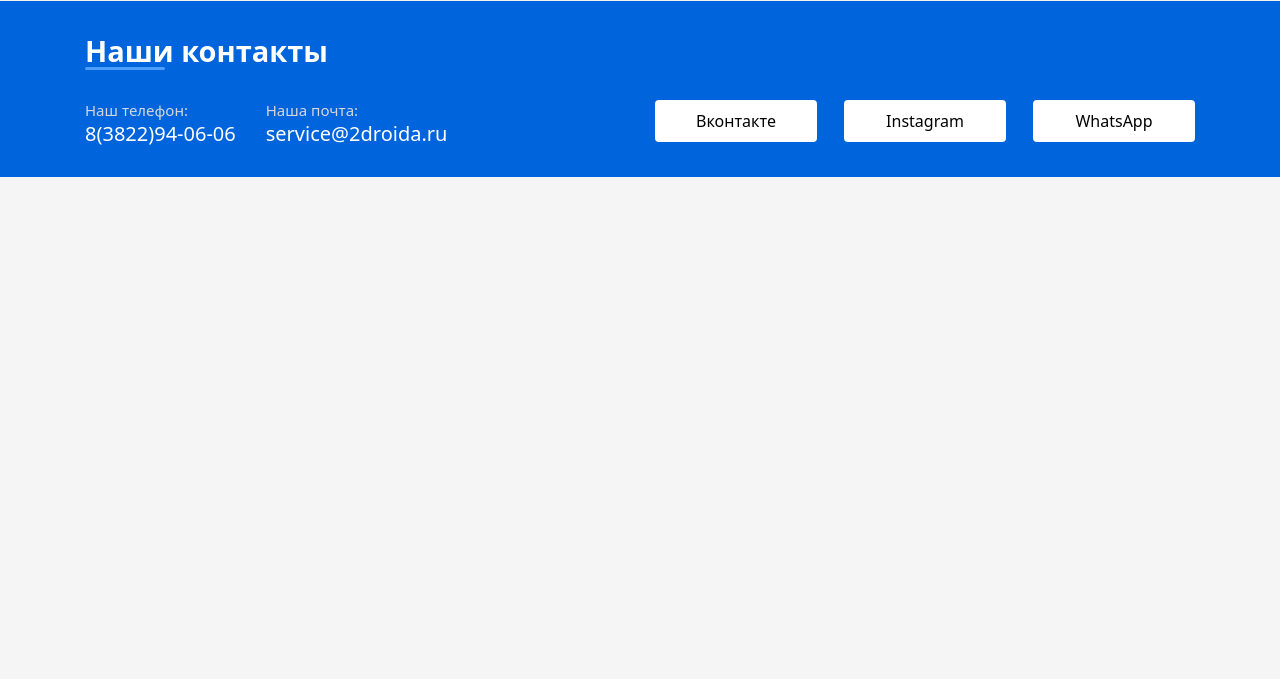
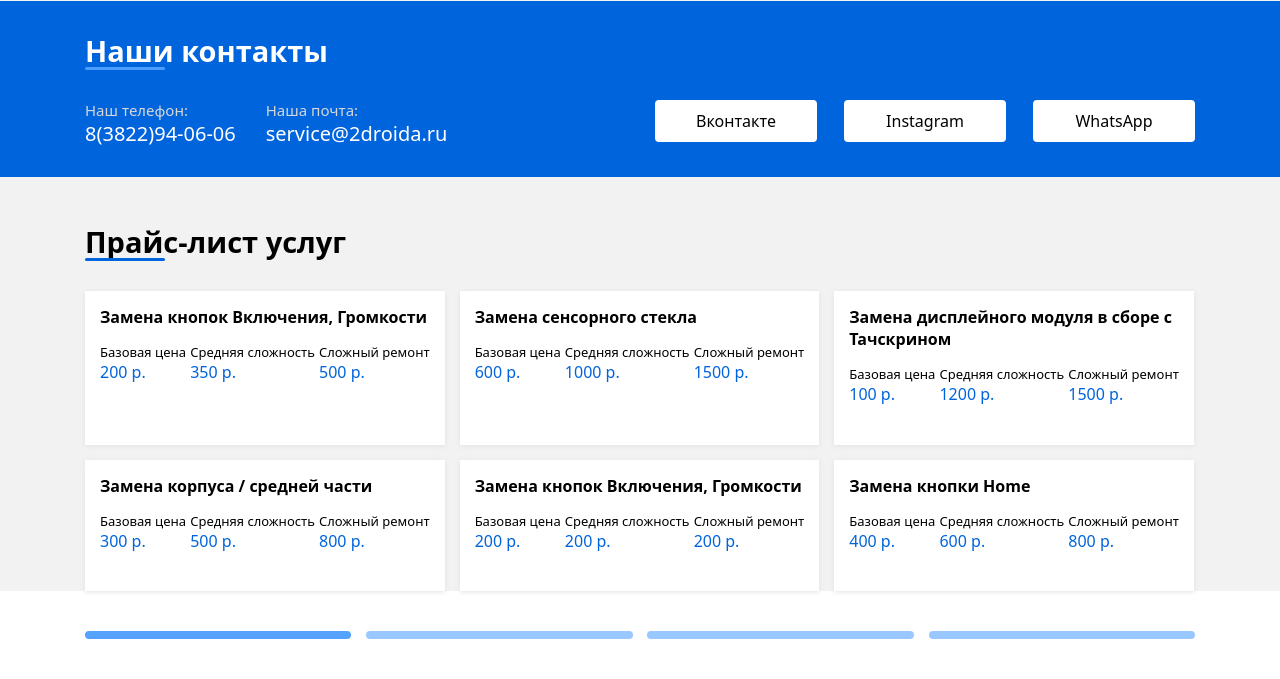
Before and after one commit to Maxim-X/landingDROID, a PHP site: page / in a window 1280 px wide. Shown: the part 1152-1831 px from the top of the page. Before the commit the page ends 1329 px from the top, so only its background shows below. Run offline with PHP 8.4, Linux system fonts and the light colour scheme.

Commit message:
Блок "Прайс-лист услуг"

```diff
--- a/css/style.css
+++ b/css/style.css
@@ -457,3 +457,93 @@ h2.head_section_white:before {
 .soc_block:hover {
     transform: translateY(-5px);
 }
+
+/* СЛАЙДЕР */
+
+.wrapper{
+    width: 100%;
+    height: 300px;
+    position: relative;
+}
+
+.slider{
+    height: inherit;
+    width: inherit;
+    position: relative;
+}
+
+.slides{
+    position: absolute;
+    width: inherit;
+    height: inherit;
+    opacity: 0;
+}
+
+.controls{
+    width: 100%;
+    height: auto;
+    display: flex;
+    justify-content: space-between;
+    padding-top: 15px;
+    padding: 40px 0px;
+}
+
+.controls label {
+    background: #99c7ff;
+    width: 24%;
+    height: 8px;
+    display: inline-block;
+    border-radius: 50px;
+    cursor: pointer;
+}
+
+.controls label:hover,
+#slide1:checked ~ .controls label:nth-child(1),
+#slide2:checked ~ .controls label:nth-child(2),
+#slide3:checked ~ .controls label:nth-child(3),
+#slide4:checked ~ .controls label:nth-child(4) {
+    background: #56a2ff;
+}
+
+#slide1:checked ~ .slider > .slider1,
+#slide2:checked ~ .slider > .slider2,
+#slide3:checked ~ .slider > .slider3,
+#slide4:checked ~ .slider > .slider4{
+    opacity: 1;
+}
+
+.wrapper input{
+    display: none;
+}
+
+.sec_all_price {height: inherit;width: inherit;display: grid;grid-template-columns: 32.4% 32.4% 32.4%;grid-gap: 15px;}
+
+.sec_all_price .price .name {
+    font-weight: 600;
+}
+
+.sec_all_price .price .money {
+    display: flex;
+    justify-content: space-between;
+    margin-top: 15px;
+}
+
+.sec_all_price .price {
+    background: white;
+    padding: 15px;
+    box-shadow: 0px 1px 5px 0px #e2e2e2;
+}
+
+section#all_price {
+    background: #f2f2f2;
+    padding: 30px 0px 0px 0px;
+}
+
+.sec_all_price .price .money .type_money .m_price {
+    font-size: 16px;
+    color: #0064dd;
+}
+.sec_all_price .price .money .type_money .title {
+    font-size: 13px;
+}
+/* СЛАЙДЕР */
--- a/index.html
+++ b/index.html
@@ -158,5 +158,421 @@
 			</div>
 		</div>
 	</section>
+
+	<!-- Слайдер, содержащий прайс-лист -->
+	<section id="all_price">
+		<div class="container">
+			<h2 class="head_section">Прайс-лист услуг</h2>
+			<div class="row">
+				<div class="col-12">
+					<div class="wrapper">
+						<input type="radio" name="point" id="slide1" checked>
+						<input type="radio" name="point" id="slide2">
+						<input type="radio" name="point" id="slide3">
+						<input type="radio" name="point" id="slide4">
+						<div class="slider">
+							<div class="slides slider1">
+								<div class="sec_all_price">
+									<div class="price">
+										<div class="name">Замена кнопок Включения, Громкости</div>
+										<div class="money">
+											<div class="type_money">
+												<div class="title">Базовая цена</div>
+												<div class="m_price">200 р.</div>
+											</div>
+											<div class="type_money">
+												<div class="title">Средняя сложность</div>
+												<div class="m_price">350 р.</div>
+											</div>
+											<div class="type_money">
+												<div class="title">Сложный ремонт</div>
+												<div class="m_price">500 р.</div>
+											</div>
+										</div>
+									</div>
+									<div class="price">
+										<div class="name">Замена сенсорного стекла</div>
+										<div class="money">
+											<div class="type_money">
+												<div class="title">Базовая цена</div>
+												<div class="m_price">600 р.</div>
+											</div>
+											<div class="type_money">
+												<div class="title">Средняя сложность</div>
+												<div class="m_price">1000 р.</div>
+											</div>
+											<div class="type_money">
+												<div class="title">Сложный ремонт</div>
+												<div class="m_price">1500 р.</div>
+											</div>
+										</div>
+									</div>
+									<div class="price">
+										<div class="name">Замена дисплейного модуля в сборе с Тачскрином</div>
+										<div class="money">
+											<div class="type_money">
+												<div class="title">Базовая цена</div>
+												<div class="m_price">100 р.</div>
+											</div>
+											<div class="type_money">
+												<div class="title">Средняя сложность</div>
+												<div class="m_price">1200 р.</div>
+											</div>
+											<div class="type_money">
+												<div class="title">Сложный ремонт</div>
+												<div class="m_price">1500 р.</div>
+											</div>
+										</div>
+									</div>
+									<div class="price">
+										<div class="name">Замена корпуса / средней части</div>
+										<div class="money">
+											<div class="type_money">
+												<div class="title">Базовая цена</div>
+												<div class="m_price">300 р.</div>
+											</div>
+											<div class="type_money">
+												<div class="title">Средняя сложность</div>
+												<div class="m_price">500 р.</div>
+											</div>
+											<div class="type_money">
+												<div class="title">Сложный ремонт</div>
+												<div class="m_price">800 р.</div>
+											</div>
+										</div>
+									</div>
+									<div class="price">
+										<div class="name">Замена кнопок Включения, Громкости</div>
+										<div class="money">
+											<div class="type_money">
+												<div class="title">Базовая цена</div>
+												<div class="m_price">200 р.</div>
+											</div>
+											<div class="type_money">
+												<div class="title">Средняя сложность</div>
+												<div class="m_price">200 р.</div>
+											</div>
+											<div class="type_money">
+												<div class="title">Сложный ремонт</div>
+												<div class="m_price">200 р.</div>
+											</div>
+										</div>
+									</div>
+									<div class="price">
+										<div class="name">Замена кнопки Home</div>
+										<div class="money">
+											<div class="type_money">
+												<div class="title">Базовая цена</div>
+												<div class="m_price">400 р.</div>
+											</div>
+											<div class="type_money">
+												<div class="title">Средняя сложность</div>
+												<div class="m_price">600 р.</div>
+											</div>
+											<div class="type_money">
+												<div class="title">Сложный ремонт</div>
+												<div class="m_price">800 р.</div>
+											</div>
+										</div>
+									</div>
+								</div>
+							</div>
+							<div class="slides slider2">
+								<div class="sec_all_price">
+									<div class="price">
+										<div class="name">Замена кнопок Включения, Громкости</div>
+										<div class="money">
+											<div class="type_money">
+												<div class="title">Базовая цена</div>
+												<div class="m_price">200 р.</div>
+											</div>
+											<div class="type_money">
+												<div class="title">Средняя сложность</div>
+												<div class="m_price">400 р.</div>
+											</div>
+											<div class="type_money">
+												<div class="title">Сложный ремонт</div>
+												<div class="m_price">600 р.</div>
+											</div>
+										</div>
+									</div>
+									<div class="price">
+										<div class="name">Замена аккумуляторной батареи</div>
+										<div class="money">
+											<div class="type_money">
+												<div class="title">Базовая цена</div>
+												<div class="m_price">300 р.</div>
+											</div>
+											<div class="type_money">
+												<div class="title">Средняя сложность</div>
+												<div class="m_price">500 р.</div>
+											</div>
+											<div class="type_money">
+												<div class="title">Сложный ремонт</div>
+												<div class="m_price">800 р.</div>
+											</div>
+										</div>
+									</div>
+									<div class="price">
+										<div class="name">Замена динамика</div>
+										<div class="money">
+											<div class="type_money">
+												<div class="title">Базовая цена</div>
+												<div class="m_price">400 р.</div>
+											</div>
+											<div class="type_money">
+												<div class="title">Средняя сложность</div>
+												<div class="m_price">600 р.</div>
+											</div>
+											<div class="type_money">
+												<div class="title">Сложный ремонт</div>
+												<div class="m_price">800 р.</div>
+											</div>
+										</div>
+									</div>
+									<div class="price">
+										<div class="name">Замена основной / фронтальной камеры</div>
+										<div class="money">
+											<div class="type_money">
+												<div class="title">Базовая цена</div>
+												<div class="m_price">400 р.</div>
+											</div>
+											<div class="type_money">
+												<div class="title">Средняя сложность</div>
+												<div class="m_price">600 р.</div>
+											</div>
+											<div class="type_money">
+												<div class="title">Сложный ремонт</div>
+												<div class="m_price">800 р.</div>
+											</div>
+										</div>
+									</div>
+									<div class="price">
+										<div class="name">Замена шлейфа Дисплея / Сканера отпечатка</div>
+										<div class="money">
+											<div class="type_money">
+												<div class="title">Базовая цена</div>
+												<div class="m_price">500 р.</div>
+											</div>
+											<div class="type_money">
+												<div class="title">Средняя сложность</div>
+												<div class="m_price">800 р.</div>
+											</div>
+											<div class="type_money">
+												<div class="title">Сложный ремонт</div>
+												<div class="m_price">1200 р.</div>
+											</div>
+										</div>
+									</div>
+									<div class="price">
+										<div class="name">Замена разъёма гарнитуры (3.5 mini Jack)</div>
+										<div class="money">
+											<div class="type_money">
+												<div class="title">Базовая цена</div>
+												<div class="m_price">800 р.</div>
+											</div>
+											<div class="type_money">
+												<div class="title">Средняя сложность</div>
+												<div class="m_price">1000 р.</div>
+											</div>
+											<div class="type_money">
+												<div class="title">Сложный ремонт</div>
+												<div class="m_price">1500 р.</div>
+											</div>
+										</div>
+									</div>
+								</div>
+								</div>
+							<div class="slides slider3">
+							<div class="sec_all_price">
+									<div class="price">
+										<div class="name">Замена разъёма SIM / карты памяти</div>
+										<div class="money">
+											<div class="type_money">
+												<div class="title">Базовая цена</div>
+												<div class="m_price">1000 р.</div>
+											</div>
+											<div class="type_money">
+												<div class="title">Средняя сложность</div>
+												<div class="m_price">1500 р.</div>
+											</div>
+											<div class="type_money">
+												<div class="title">Сложный ремонт</div>
+												<div class="m_price">2000 р.</div>
+											</div>
+										</div>
+									</div>
+									<div class="price">
+										<div class="name">Ремонт / Замена разъёма зарядки / микрофона</div>
+										<div class="money">
+											<div class="type_money">
+												<div class="title">Базовая цена</div>
+												<div class="m_price">600 р.</div>
+											</div>
+											<div class="type_money">
+												<div class="title">Средняя сложность</div>
+												<div class="m_price">800 р.</div>
+											</div>
+											<div class="type_money">
+												<div class="title">Сложный ремонт</div>
+												<div class="m_price">1200 р.</div>
+											</div>
+										</div>
+									</div>
+									<div class="price">
+										<div class="name">Восстановление контактной группы</div>
+										<div class="money">
+											<div class="type_money">
+												<div class="title">Базовая цена</div>
+												<div class="m_price">800 р.</div>
+											</div>
+											<div class="type_money">
+												<div class="title">Средняя сложность</div>
+												<div class="m_price">1500 р.</div>
+											</div>
+											<div class="type_money">
+												<div class="title">Сложный ремонт</div>
+												<div class="m_price">2000 р.</div>
+											</div>
+										</div>
+									</div>
+									<div class="price">
+										<div class="name">Замена контроллера зарядки / питания</div>
+										<div class="money">
+											<div class="type_money">
+												<div class="title">Базовая цена</div>
+												<div class="m_price">1500 р.</div>
+											</div>
+											<div class="type_money">
+												<div class="title">Средняя сложность</div>
+												<div class="m_price">2000 р.</div>
+											</div>
+											<div class="type_money">
+												<div class="title">Сложный ремонт</div>
+												<div class="m_price">3000 р.</div>
+											</div>
+										</div>
+									</div>
+									<div class="price">
+										<div class="name">Ремонт системной платы на компонентном уровне</div>
+										<div class="money">
+											<div class="type_money">
+												<div class="title">Базовая цена</div>
+												<div class="m_price">1500 р.</div>
+											</div>
+											<div class="type_money">
+												<div class="title">Средняя сложность</div>
+												<div class="m_price">2500 р.</div>
+											</div>
+											<div class="type_money">
+												<div class="title">Сложный ремонт</div>
+												<div class="m_price">4000 р.</div>
+											</div>
+										</div>
+									</div>
+									<div class="price">
+										<div class="name">Чистка от коррозий после попадания жидкости</div>
+										<div class="money">
+											<div class="type_money">
+												<div class="title">Базовая цена</div>
+												<div class="m_price">1000 р.</div>
+											</div>
+											<div class="type_money">
+												<div class="title">Средняя сложность</div>
+												<div class="m_price">1500 р.</div>
+											</div>
+											<div class="type_money">
+												<div class="title">Сложный ремонт</div>
+												<div class="m_price">2000 р.</div>
+											</div>
+										</div>
+									</div>
+								</div>
+							</div>
+							<div class="slides slider4">
+							<div class="sec_all_price">
+									<div class="price">
+										<div class="name">Обновление Програмного обеспечения (Android)</div>
+										<div class="money">
+											<div class="type_money">
+												<div class="title">Базовая цена</div>
+												<div class="m_price">300 р.</div>
+											</div>
+											<div class="type_money">
+												<div class="title">Средняя сложность</div>
+												<div class="m_price">500 р.</div>
+											</div>
+											<div class="type_money">
+												<div class="title">Сложный ремонт</div>
+												<div class="m_price">1000 р.</div>
+											</div>
+										</div>
+									</div>
+									<div class="price">
+										<div class="name">Обновление Програмного обеспечения (Android) не типовое</div>
+										<div class="money">
+											<div class="type_money">
+												<div class="title">Базовая цена</div>
+												<div class="m_price">500 р.</div>
+											</div>
+											<div class="type_money">
+												<div class="title">Средняя сложность</div>
+												<div class="m_price">1000 р.</div>
+											</div>
+											<div class="type_money">
+												<div class="title">Сложный ремонт</div>
+												<div class="m_price">1500 р.</div>
+											</div>
+										</div>
+									</div>
+									<div class="price">
+										<div class="name">Восстановление IMEI / SN / MAC Wi-Fi / MAC Bluetooth</div>
+										<div class="money">
+											<div class="type_money">
+												<div class="title">Базовая цена</div>
+												<div class="m_price">500 р.</div>
+											</div>
+											<div class="type_money">
+												<div class="title">Средняя сложность</div>
+												<div class="m_price">1000 р.</div>
+											</div>
+											<div class="type_money">
+												<div class="title">Сложный ремонт</div>
+												<div class="m_price">1500 р.</div>
+											</div>
+										</div>
+									</div>
+									<div class="price">
+										<div class="name">Отвязка от Google, Mi-Аккаунта, Flyme-аккаунта, Huawei-аккаунта</div>
+										<div class="money">
+											<div class="type_money">
+												<div class="title">Базовая цена</div>
+												<div class="m_price">1000 р.</div>
+											</div>
+											<div class="type_money">
+												<div class="title">Средняя сложность</div>
+												<div class="m_price">1500 р.</div>
+											</div>
+											<div class="type_money">
+												<div class="title">Сложный ремонт</div>
+												<div class="m_price">2000 р.</div>
+											</div>
+										</div>
+									</div>
+
+								</div>
+							</div>
+						</div>
+						<div class="controls">
+							<label for="slide1"></label>
+							<label for="slide2"></label>
+							<label for="slide3"></label>
+							<label for="slide4"></label>
+						</div>
+					</div>
+				</div>
+			</div>
+		</div>
+	</section>
 </body>
 </html>
```
